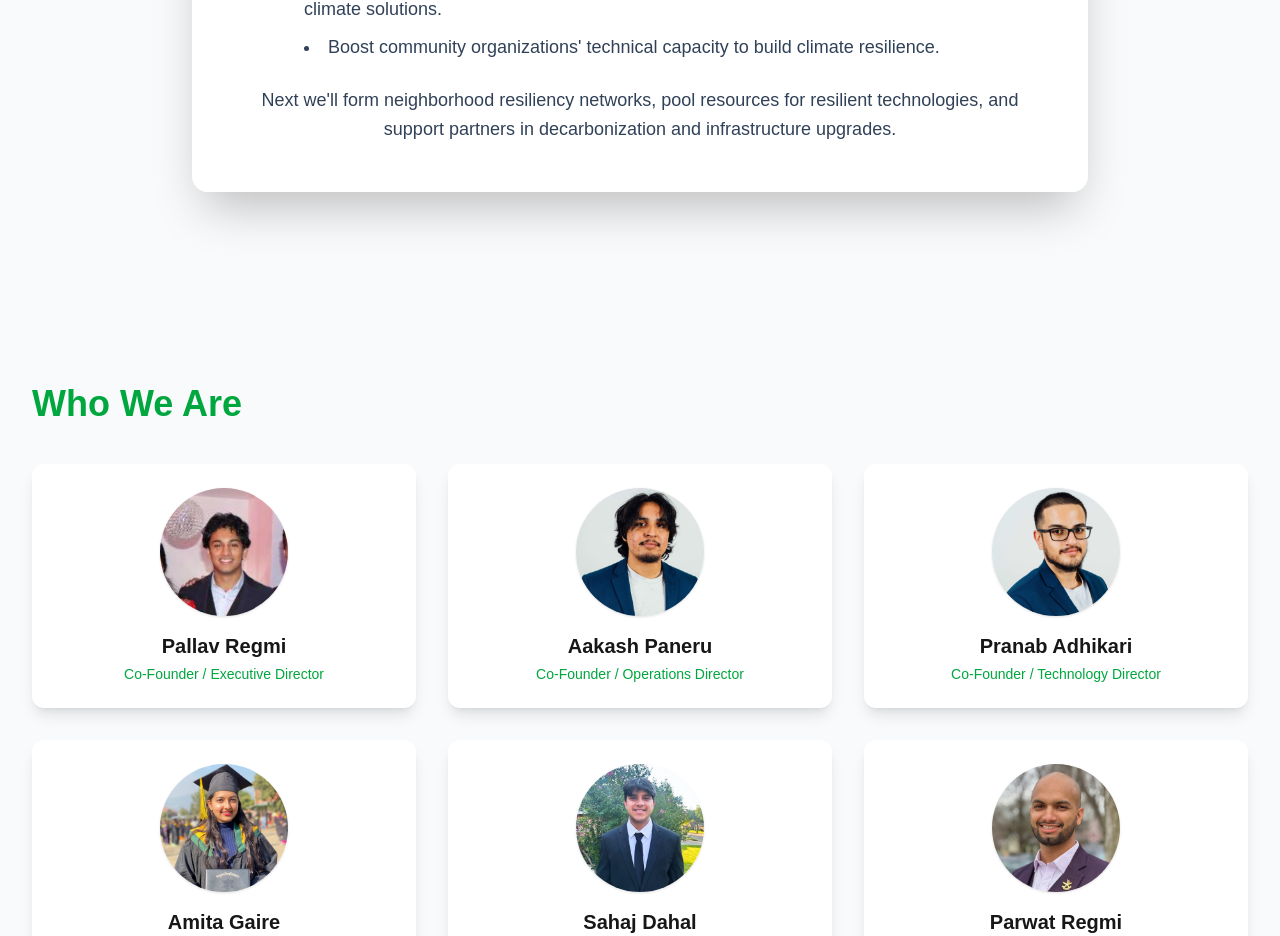
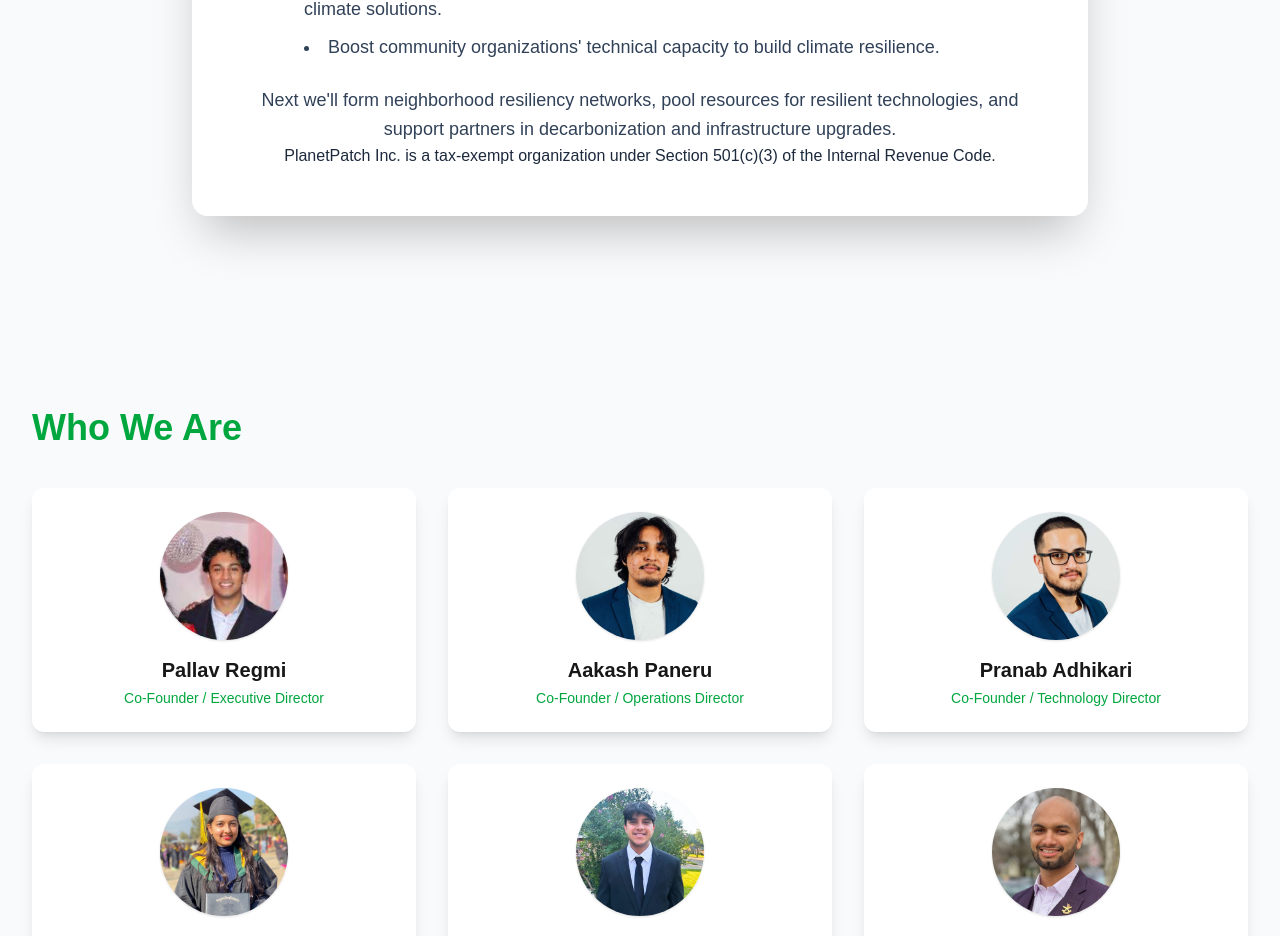
Before and after one commit to planetpatch/planetpatch_website, a Next.js app: page /about in a window 1280 px wide. Shown: the part 1415-2351 px from the top of the page. Built offline with nearby package versions, Linux system fonts and the light colour scheme; a web font is replaced by a local one.

Commit message:
Include tax-exempt status for PlanetPatch Inc.
Added information about PlanetPatch Inc.'s tax-exempt status.

```diff
--- a/src/app/about/about_components/About_Main.tsx
+++ b/src/app/about/about_components/About_Main.tsx
@@ -102,6 +102,7 @@ const About_Main = () => {
                   for resilient technologies, and support partners in
                   decarbonization and infrastructure upgrades.
                 </p>
+                <p> PlanetPatch Inc. is a tax-exempt organization under Section 501(c)(3) of the Internal Revenue Code.</p>
               </div>
             </div>
           </div>
```
